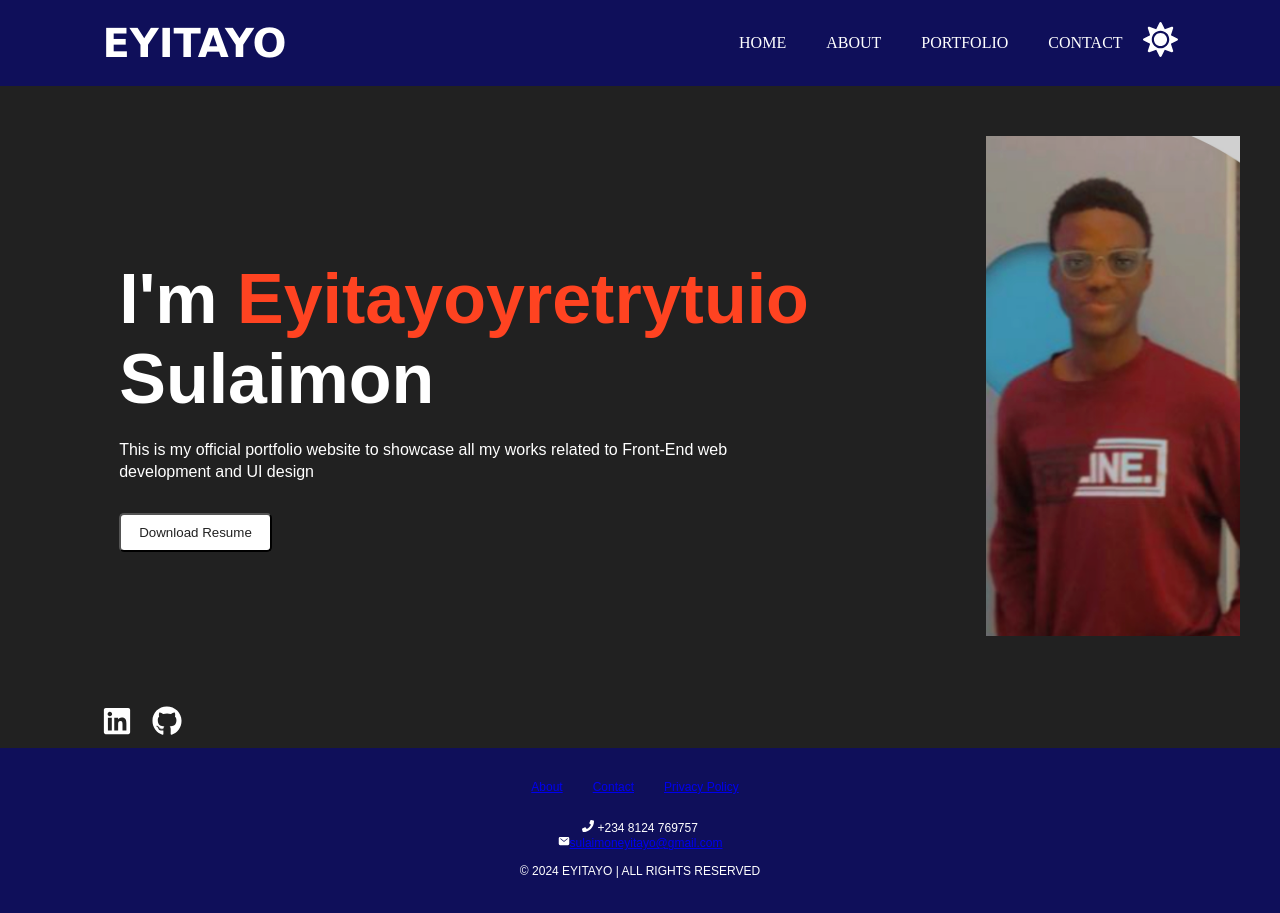
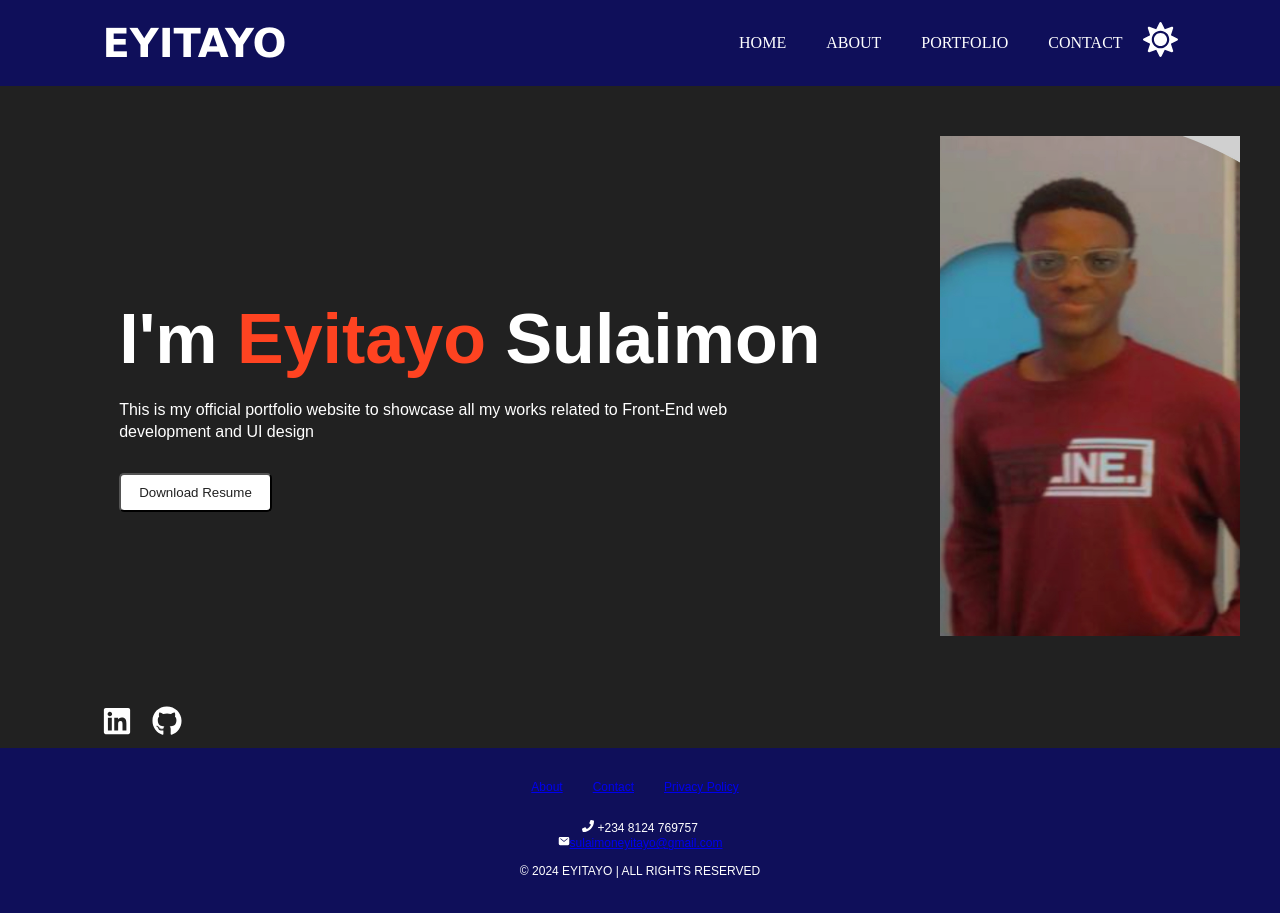
Before and after one commit to eyitayojjfj/Portfolio-website, a React (Vite) app: page / in a window 1280 px wide. Built offline with nearby package versions, Linux system fonts and the light colour scheme.

Commit message:
tenth-commit

```diff
--- a/src/components/home/Home.tsx
+++ b/src/components/home/Home.tsx
@@ -12,7 +12,7 @@ const Home: React.FC = () => {
         <div id='up'>
           <div id='prof'>
             <div id='in'>
-              <h1>I'm <span>Eyitayoyretrytuio</span> Sulaimon</h1>
+              <h1>I'm <span>Eyitayo</span> Sulaimon</h1>
               <p>
                 This is my official portfolio website to showcase all my works related to Front-End web
                 <br />development and UI design
```
